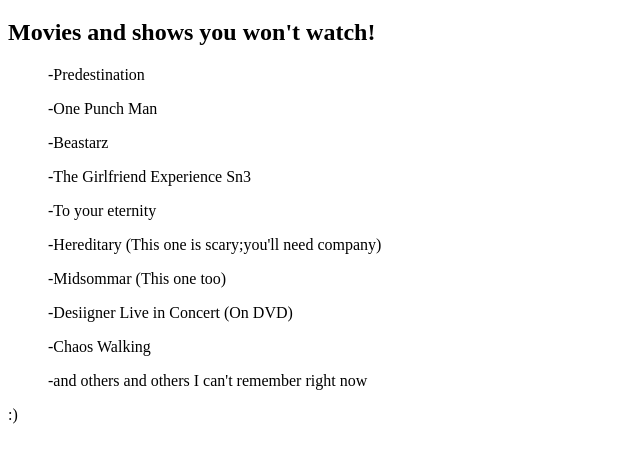
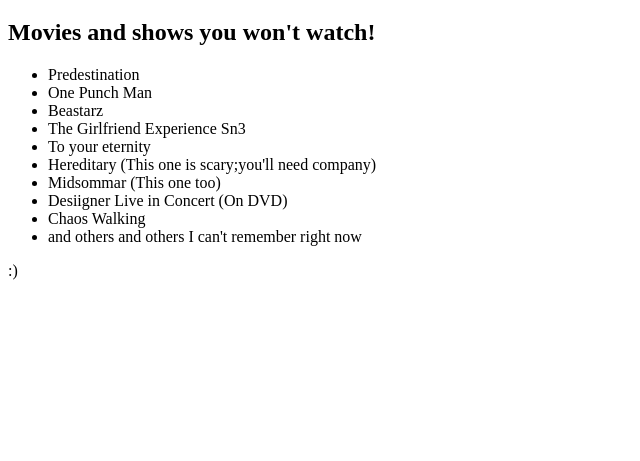
Before and after one commit to NdegwaG/myfirstwebsite, a plain HTML site: page index.html in a window 1280 px wide. Shown: the part 61-522 px from the top of the page, without its empty margins (0-640 px from the left). Drawn offline with Linux system fonts and the light colour scheme.

Commit message:
ADD UNORDERED LIST OF MOVIES

```diff
--- a/index.html
+++ b/index.html
@@ -7,16 +7,16 @@
     <h1>Who's there?</h1>
     <h2>Movies and shows you won't watch!</h2>
     <ul>
-      <p>-Predestination</p>
-      <p>-One Punch Man</p>
-      <p>-Beastarz</p>
-      <p>-The Girlfriend Experience Sn3</p>
-      <p>-To your eternity</p>
-      <p>-Hereditary (This one is scary;you'll need company)</p>
-      <p>-Midsommar (This one too)</p>
-      <p>-Desiigner Live in Concert (On DVD)</p>
-      <p>-Chaos Walking</p>
-      <p>-and others and others I can't remember right now</p>
+      <li>Predestination</li>
+      <li>One Punch Man</li>
+      <li>Beastarz</li>
+      <li>The Girlfriend Experience Sn3</li>
+      <li>To your eternity</li>
+      <li>Hereditary (This one is scary;you'll need company)</li>
+      <li>Midsommar (This one too)</li>
+      <li>Desiigner Live in Concert (On DVD)</li>
+      <li>Chaos Walking</li>
+      <li>and others and others I can't remember right now</li>
     </ul>
     <p>:)</p>
   </body>
```
